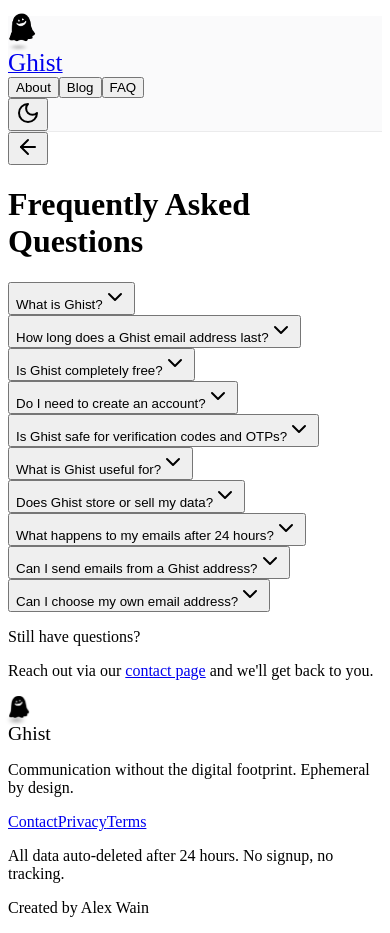
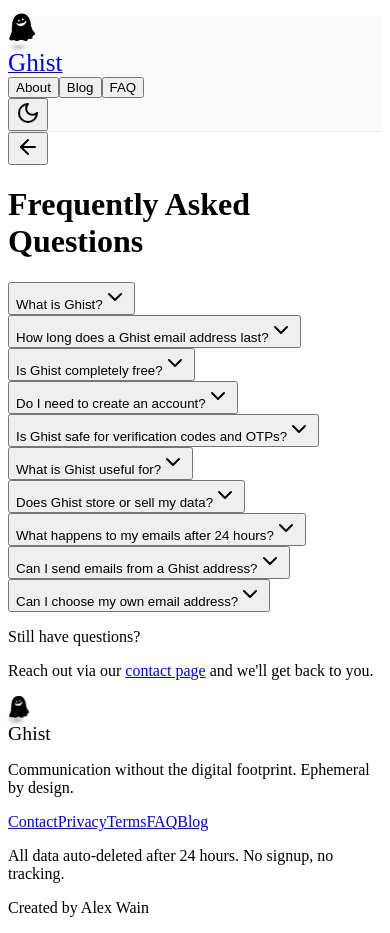
Before and after one commit to ghistmail/ghist2026, a React (Vite) app in the folder client/: page /faq in a window 390 px wide. Built offline with nearby package versions, Linux system fonts and the light colour scheme; a web font is replaced by a local one.

Commit message:
feat: mobile nav — About+Blog visible on mobile, FAQ header hidden, footer stacked with FAQ+Blog added

```diff
--- a/client/src/components/Footer.tsx
+++ b/client/src/components/Footer.tsx
@@ -6,7 +6,7 @@ export function Footer() {
     <footer className="mt-auto bg-muted/30">
       <div className="max-w-5xl mx-auto px-5 sm:px-8 py-10 sm:py-14">
         {/* Top row */}
-        <div className="flex flex-col sm:flex-row items-start sm:items-center justify-between gap-8 mb-8">
+        <div className="flex flex-col sm:flex-row items-center sm:items-center justify-between gap-8 mb-8 text-center sm:text-left">
           {/* Brand block */}
           <div className="flex flex-col gap-3">
             <GhistLogoFull size={22} animated={false} className="opacity-60" />
@@ -15,28 +15,45 @@ export function Footer() {
             </p>
           </div>
 
-          {/* Navigation links */}
-          <nav className="flex flex-wrap gap-x-6 gap-y-2" aria-label="Footer navigation">
+          {/* Navigation links — desktop: row, mobile: column */}
+          <nav
+            className="flex flex-col sm:flex-row items-center sm:items-start gap-4 sm:gap-x-6 sm:gap-y-2"
+            aria-label="Footer navigation"
+          >
             <Link
               href="/contact"
-              className="text-xs text-muted-foreground hover:text-foreground transition-colors"
+              className="text-xs text-muted-foreground hover:text-foreground transition-colors min-h-[44px] flex items-center sm:min-h-0"
               data-testid="footer-link-contact"
             >
               Contact
             </Link>
             <Link
               href="/privacy"
-              className="text-xs text-muted-foreground hover:text-foreground transition-colors"
+              className="text-xs text-muted-foreground hover:text-foreground transition-colors min-h-[44px] flex items-center sm:min-h-0"
               data-testid="footer-link-privacy"
             >
               Privacy
             </Link>
             <Link
               href="/terms"
-              className="text-xs text-muted-foreground hover:text-foreground transition-colors"
+              className="text-xs text-muted-foreground hover:text-foreground transition-colors min-h-[44px] flex items-center sm:min-h-0"
               data-testid="footer-link-terms"
             >
               Terms
+            </Link>
+            <Link
+              href="/faq"
+              className="text-xs text-muted-foreground hover:text-foreground transition-colors min-h-[44px] flex items-center sm:min-h-0"
+              data-testid="footer-link-faq"
+            >
+              FAQ
+            </Link>
+            <Link
+              href="/blog"
+              className="text-xs text-muted-foreground hover:text-foreground transition-colors min-h-[44px] flex items-center sm:min-h-0"
+              data-testid="footer-link-blog"
+            >
+              Blog
             </Link>
           </nav>
         </div>
--- a/client/src/components/Header.tsx
+++ b/client/src/components/Header.tsx
@@ -33,7 +33,7 @@ export function Header() {
             <Button
               variant="ghost"
               size="sm"
-              className="text-muted-foreground hover:text-foreground text-xs font-body hidden sm:flex"
+              className="text-muted-foreground hover:text-foreground text-xs font-body flex"
               data-testid="link-about"
             >
               About
@@ -43,7 +43,7 @@ export function Header() {
             <Button
               variant="ghost"
               size="sm"
-              className="text-muted-foreground hover:text-foreground text-xs font-body hidden sm:flex"
+              className="text-muted-foreground hover:text-foreground text-xs font-body flex"
               data-testid="link-blog"
             >
               Blog
```
Also changed, not shown: 3 other files (tests, documents, lock files or other folders).
